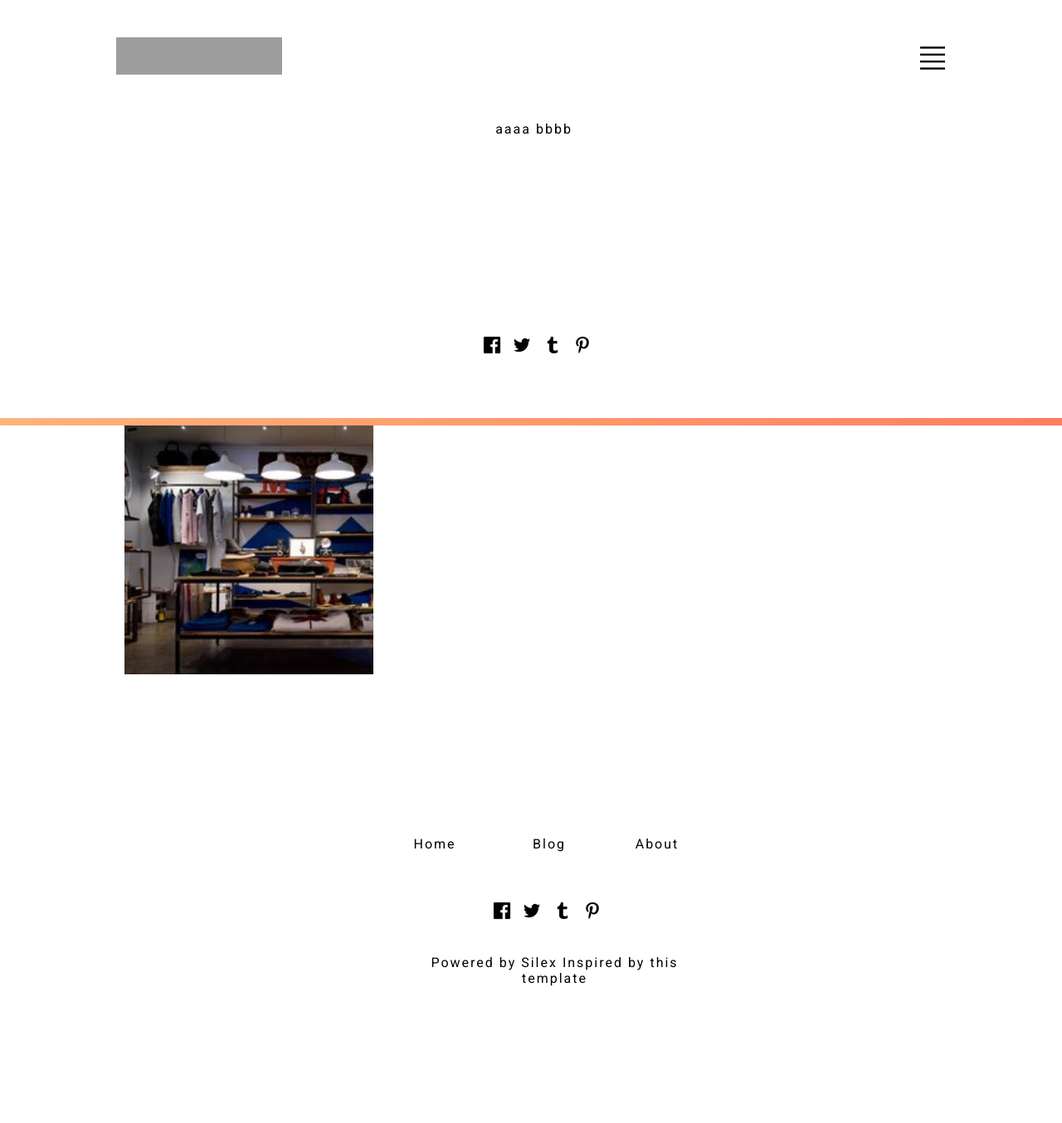
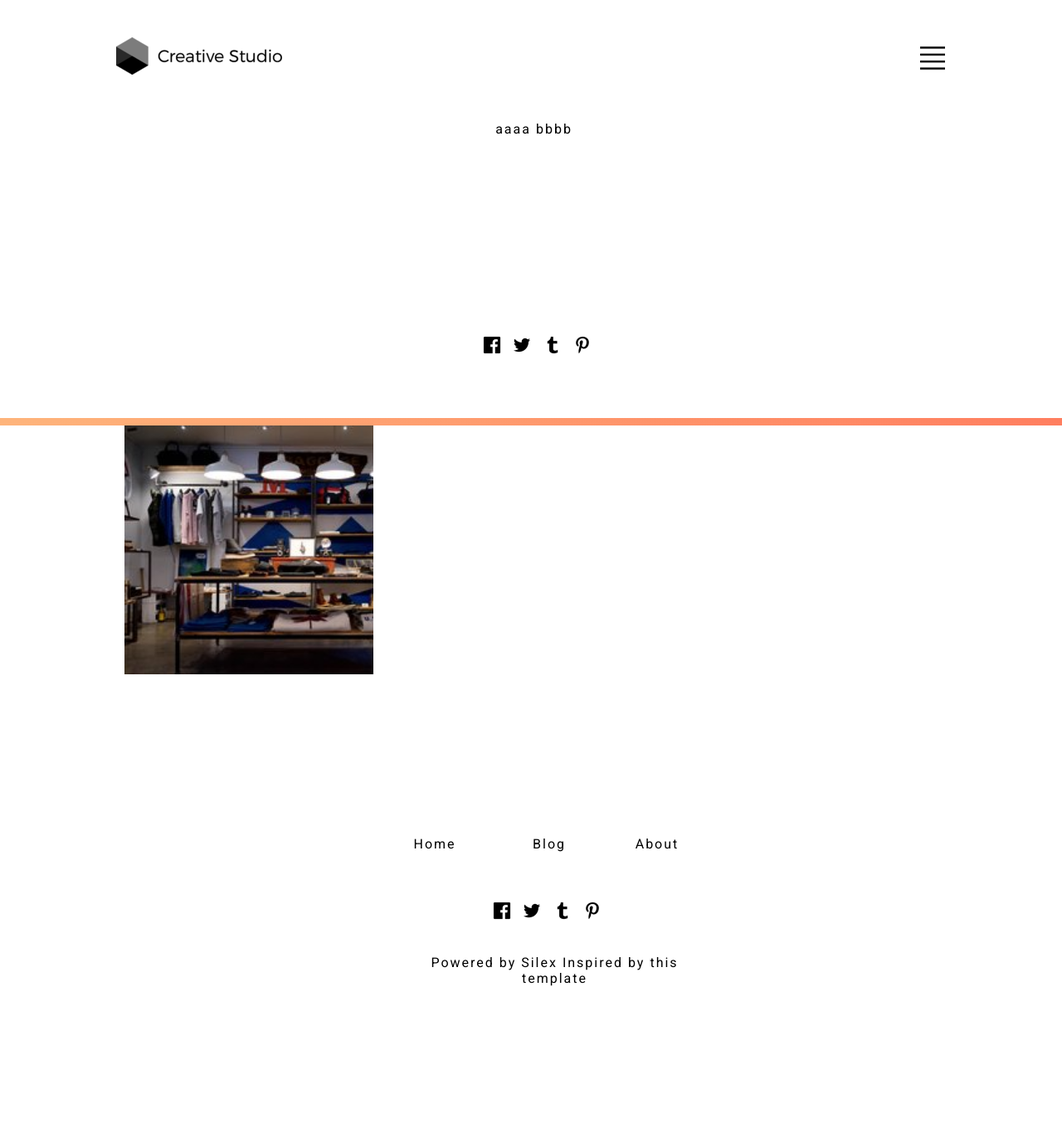
Before and after one commit to singchan/cloud-cannon-template, a Jekyll site: the page built from index.md, in a window 1280 px wide. Shown: the whole page at 83% size. Built offline with Jekyll 4.4.1, drawn with Linux system fonts in a browser that asks for light colours.

Commit message:
Batch update

```diff
--- a/_layouts/about.html
+++ b/_layouts/about.html
@@ -96,7 +96,7 @@
         </div>
     </section>
     <section data-silex-type="container-element" class="container-element editable-style silex-id-1478366444112-1 section-element show-when-not-active prevent-resizable" style="">
-        <div data-silex-type="container-element" class="editable-style silex-element-content silex-id-1478366444112-0 container-element website-width" style=""><a href="home-page.html" data-silex-type="image-element" class="editable-style silex-id-1496137172968-2 image-element"><img src="{{ site.url }}{{ site.baseurl }}/assets/{{site.logo}}"></a><div data-silex-type="container-element" class="editable-style silex-id-1545060115782-18 container-element hide-on-desktop" style=""></div>
+        <div data-silex-type="container-element" class="editable-style silex-element-content silex-id-1478366444112-0 container-element website-width" style=""><a href="home-page.html" data-silex-type="image-element" class="editable-style silex-id-1496137172968-2 image-element"><img src="{{ site.url }}{{ site.baseurl }}/assets/logo.png" class=""></a><div data-silex-type="container-element" class="editable-style silex-id-1545060115782-18 container-element hide-on-desktop" style=""></div>
 
 
 
--- a/_layouts/home-page.html
+++ b/_layouts/home-page.html
@@ -96,7 +96,7 @@
         </div>
     </section>
     <section data-silex-type="container-element" class="container-element editable-style silex-id-1478366444112-1 section-element show-when-not-active prevent-resizable" style="">
-        <div data-silex-type="container-element" class="editable-style silex-element-content silex-id-1478366444112-0 container-element website-width" style=""><a href="home-page.html" data-silex-type="image-element" class="editable-style silex-id-1496137172968-2 image-element page-link-active"><img src="{{ site.url }}{{ site.baseurl }}/assets/{{site.logo}}"></a><div data-silex-type="container-element" class="editable-style silex-id-1545060115782-18 container-element hide-on-desktop" style=""></div>
+        <div data-silex-type="container-element" class="editable-style silex-element-content silex-id-1478366444112-0 container-element website-width" style=""><a href="home-page.html" data-silex-type="image-element" class="editable-style silex-id-1496137172968-2 image-element page-link-active"><img src="{{ site.url }}{{ site.baseurl }}/assets/logo.png" class=""></a><div data-silex-type="container-element" class="editable-style silex-id-1545060115782-18 container-element hide-on-desktop" style=""></div>
 
 
 
--- a/_layouts/product-details.html
+++ b/_layouts/product-details.html
@@ -96,7 +96,7 @@
         </div>
     </section>
     <section data-silex-type="container-element" class="container-element editable-style silex-id-1478366444112-1 section-element show-when-not-active prevent-resizable" style="">
-        <div data-silex-type="container-element" class="editable-style silex-element-content silex-id-1478366444112-0 container-element website-width" style=""><a href="home-page.html" data-silex-type="image-element" class="editable-style silex-id-1496137172968-2 image-element"><img src="{{ site.url }}{{ site.baseurl }}/assets/{{site.logo}}"></a><div data-silex-type="container-element" class="editable-style silex-id-1545060115782-18 container-element hide-on-desktop" style=""></div>
+        <div data-silex-type="container-element" class="editable-style silex-element-content silex-id-1478366444112-0 container-element website-width" style=""><a href="home-page.html" data-silex-type="image-element" class="editable-style silex-id-1496137172968-2 image-element"><img src="{{ site.url }}{{ site.baseurl }}/assets/logo.png" class=""></a><div data-silex-type="container-element" class="editable-style silex-id-1545060115782-18 container-element hide-on-desktop" style=""></div>
 
 
 
```
